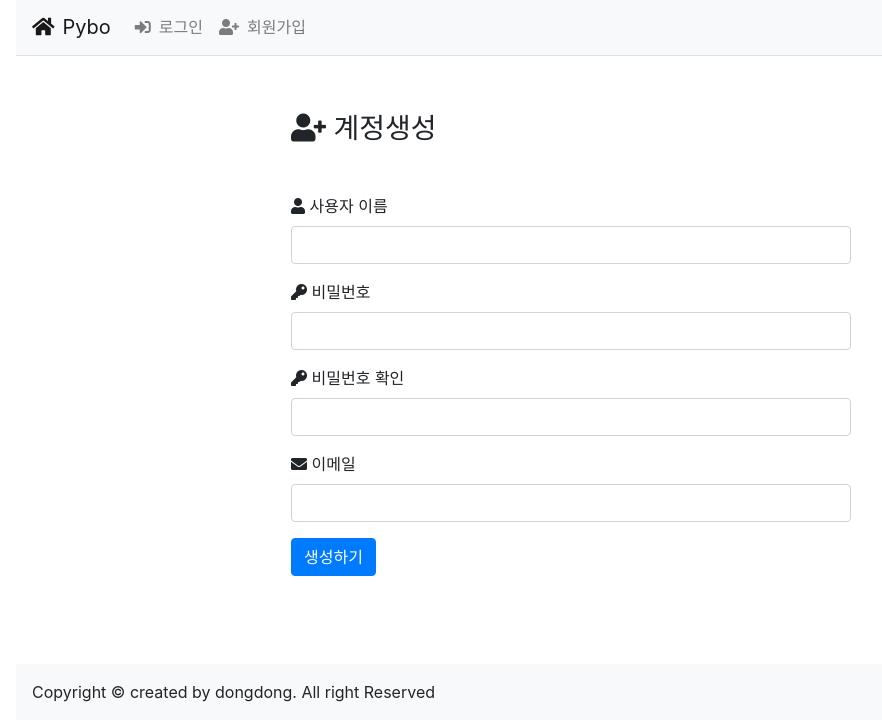
After one commit to kimvjgd/pybo_site_git, a Django app: page /common/signup/ in a window 1280 px wide. The commit adds this page. Shown: the part 225-945 px from the top of the page, without its empty margins (69-951 px from the left). Run offline with Django 4.2, Linux system fonts and the light colour scheme; some libraries are stand-ins or nearby versions.

Commit message:
secon commit

```diff
--- a/static/style.css
+++ b/static/style.css
@@ -12,7 +12,8 @@ input[type="submit"] {
   background-size: cover;
 }
 
-.login-form {
+.login-form,
+.signup-form {
   max-width: 600px;
   margin: 0 auto;
   padding: 40px 20px;
--- a/templates/common/login.html
+++ b/templates/common/login.html
@@ -26,7 +26,9 @@
       />
     </div>
     <button type="submit" class="btn btn-primary">로그인</button>
-    <a href="#" class="btn btn-primary"><i class="fas fa-user-plus mr-2"></i>회원가입</a>
+    <a href="{%url 'common:signup' %}" class="btn btn-primary"
+      ><i class="fas fa-user-plus mr-2"></i>회원가입</a
+    >
   </form>
 </div>
 {% endblock %}
--- /dev/null
+++ b/templates/common/signup.html
@@ -0,0 +1,49 @@
+{% extends "base.html" %} {% block content %}
+<div class="signup-form container my-3">
+  <h3 class="mb-5"><i class="fas fa-user-plus"></i> 계정생성</h3>
+  <form method="post" class="post-form">
+    {% csrf_token %} {% include "error/form_error.html" %}
+    <div class="form-group">
+      <label for="username"><i class="fas fa-user"></i> 사용자 이름</label>
+      <input
+        type="text"
+        class="form-control"
+        name="username"
+        id="username"
+        value="{{ form.username.value|default_if_none:'' }}"
+      />
+    </div>
+    <div class="form-group">
+      <label for="password1"><i class="fas fa-key"></i> 비밀번호</label>
+      <input
+        type="password"
+        class="form-control"
+        name="password1"
+        id="password1"
+        value="{{ form.password1.value|default_if_none:'' }}"
+      />
+    </div>
+    <div class="form-group">
+      <label for="password2"><i class="fas fa-key"></i> 비밀번호 확인</label>
+      <input
+        type="password"
+        class="form-control"
+        name="password2"
+        id="password2"
+        value="{{ form.password2.value|default_if_none:'' }}"
+      />
+    </div>
+    <div class="form-group">
+      <label for="email"><i class="fas fa-envelope"></i> 이메일</label>
+      <input
+        type="text"
+        class="form-control"
+        name="email"
+        id="email"
+        value="{{ form.email.value|default_if_none:'' }}"
+      />
+    </div>
+    <button type="submit" class="btn btn-primary">생성하기</button>
+  </form>
+</div>
+{% endblock %}
--- a/templates/navbar.html
+++ b/templates/navbar.html
@@ -28,7 +28,9 @@
           <a class="nav-link float-left" href="{% url 'common:login' %}"
             ><i class="fas fa-sign-in-alt pr-2"></i>로그인</a
           >
-          <a href="#" class="nav-link float-right"><i class="fas fa-user-plus mr-2"></i>회원가입</a>
+          <a href="{%url 'common:signup' %}" class="nav-link float-right"
+            ><i class="fas fa-user-plus mr-2"></i>회원가입</a
+          >
         </div>
 
         {% endif %}
```
Also changed, not shown: db.sqlite3, static/images/avartas/dongdong223.png (added).
